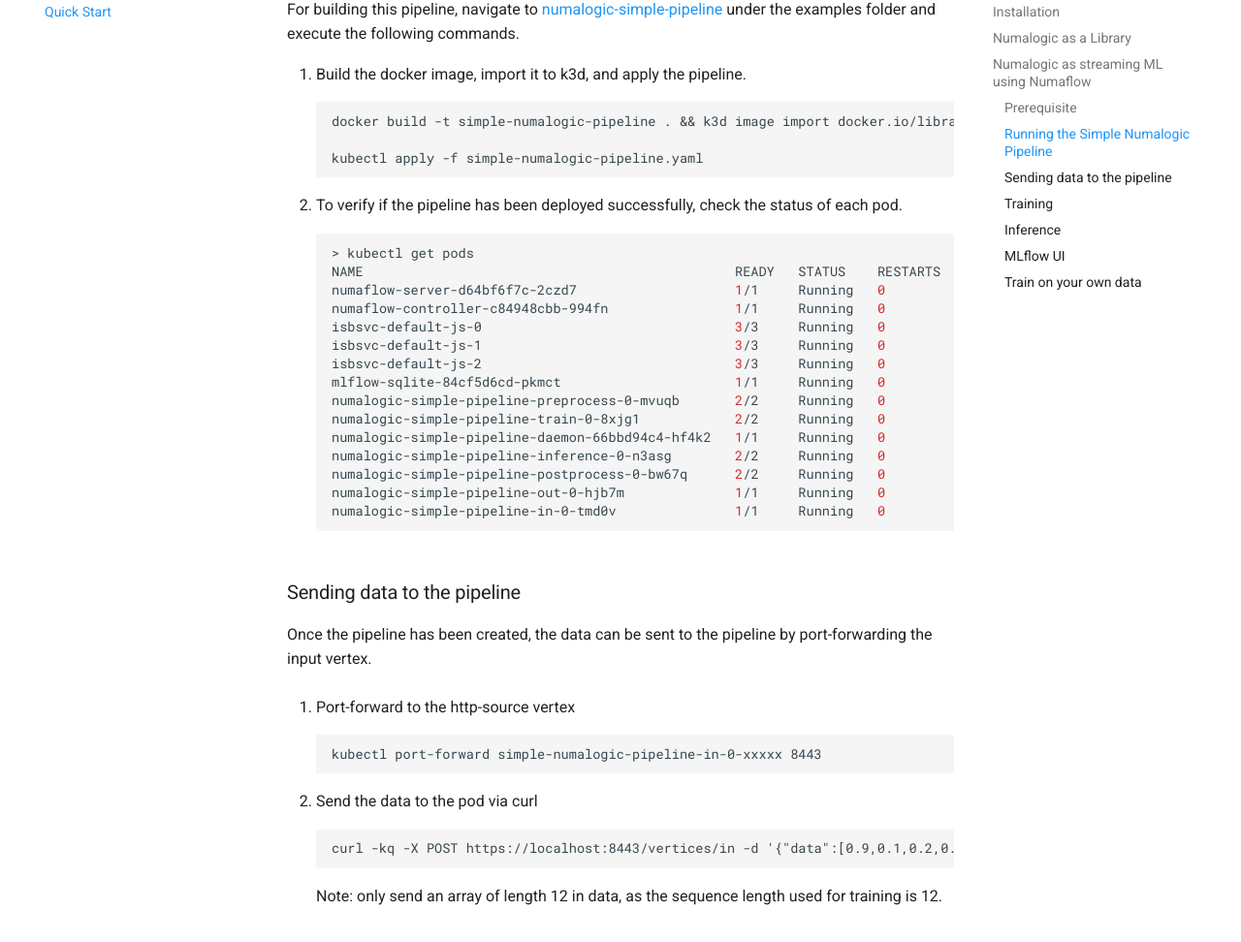
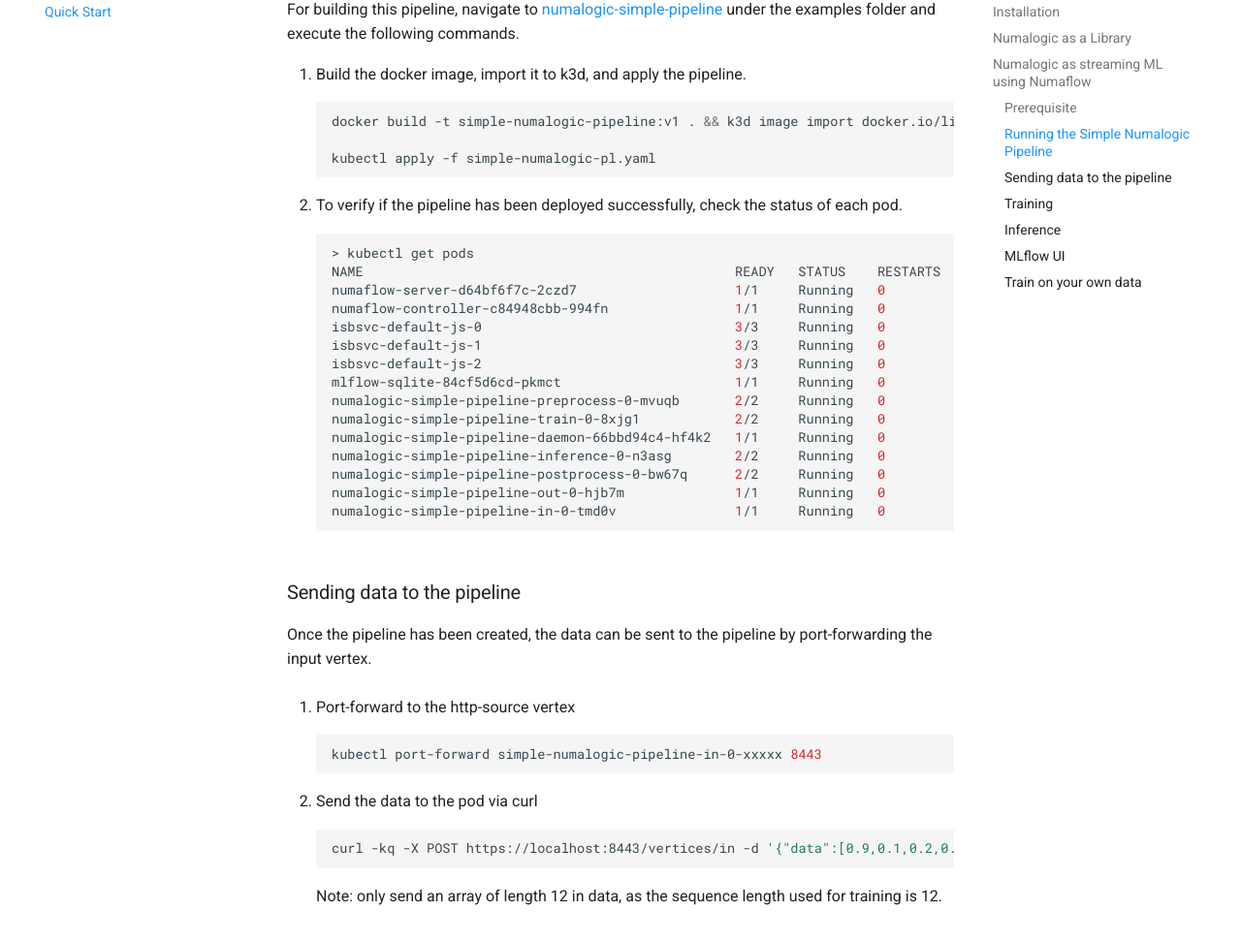
Before and after one commit to numaproj/numalogic, an MkDocs documentation site: the page built from docs/quick-start.md, in a window 1280 px wide and 1400 px high, scrolled down 1698 px. Shown: the part 144-1116 px from the top of the window at 97% size. Built offline with MkDocs 1.6.1 and Material for MkDocs 9.7.7, drawn with Linux system fonts in a browser that asks for light colours; comment, search, counter and statistics services are not loaded; some of the changed text lies outside the part shown.

Commit message:
docs: fix numaflow quickstart
Signed-off-by: Avik Basu <avikbasu93@gmail.com>

````diff
--- a/docs/quick-start.md
+++ b/docs/quick-start.md
@@ -73,10 +73,10 @@
 For building this pipeline, navigate to [numalogic-simple-pipeline](https://github.com/numaproj/numalogic/tree/main/examples/numalogic-simple-pipeline) under the examples folder and execute the following commands.
 
 1. Build the docker image, import it to k3d, and apply the pipeline.
-```
-docker build -t simple-numalogic-pipeline . && k3d image import docker.io/library/simple-numalogic-pipeline
+```shell
+docker build -t simple-numalogic-pipeline:v1 . && k3d image import docker.io/library/simple-numalogic-pipeline:v1
 
-kubectl apply -f simple-numalogic-pipeline.yaml
+kubectl apply -f simple-numalogic-pl.yaml
 ```
 2. To verify if the pipeline has been deployed successfully, check the status of each pod.
 ```shell
@@ -101,12 +101,12 @@
 Once the pipeline has been created, the data can be sent to the pipeline by port-forwarding the input vertex.
 
 1. Port-forward to the http-source vertex
-   ```
+   ```shell
    kubectl port-forward simple-numalogic-pipeline-in-0-xxxxx 8443
    ```
 
 2. Send the data to the pod via curl
-   ```
+   ```shell
    curl -kq -X POST https://localhost:8443/vertices/in -d '{"data":[0.9,0.1,0.2,0.9,0.9,0.9,0.9,0.8,1,0.9,0.9,0.7]}'
    ```
    Note: only send an array of length 12 in data, as the sequence length used for training is 12.
@@ -167,7 +167,7 @@
 ### MLflow UI
 
 To see the model in MLflow UI, port forward mlflow-service using the below command and navigate to http://127.0.0.1:5000/
-   ```
+   ```shell
    kubectl port-forward svc/mlflow-service 5000
    ```
 
````
Also changed, not shown: 5 other files.
